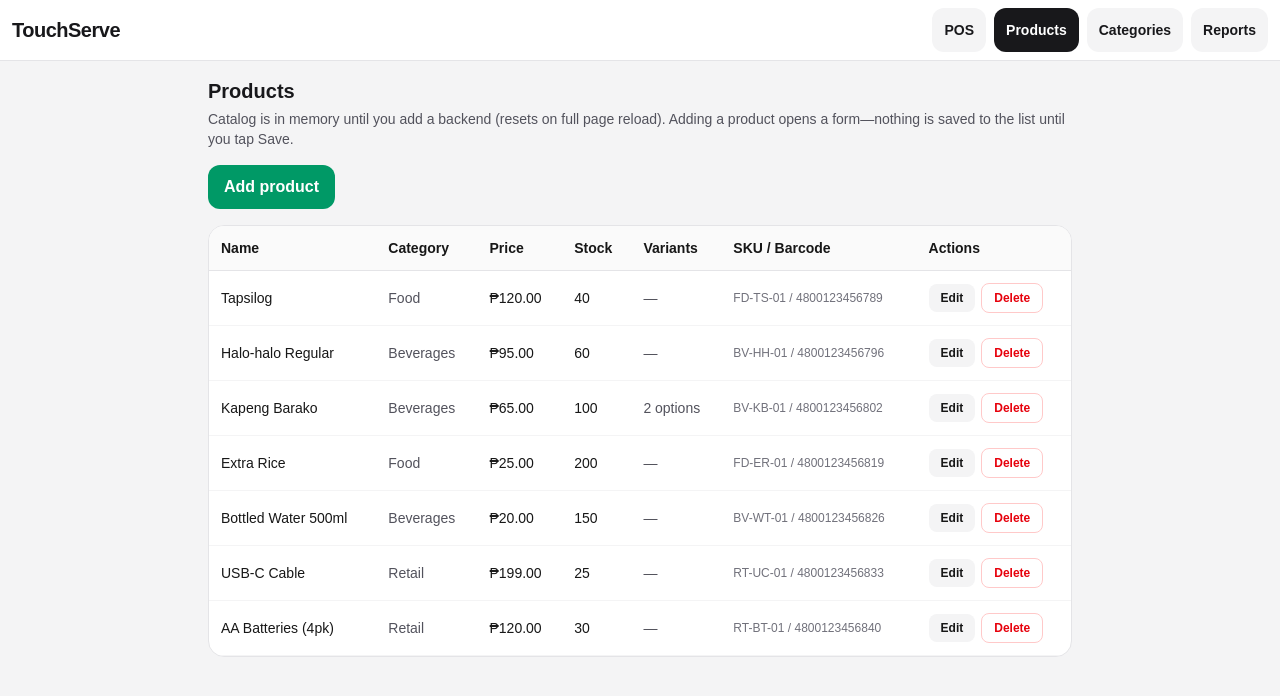
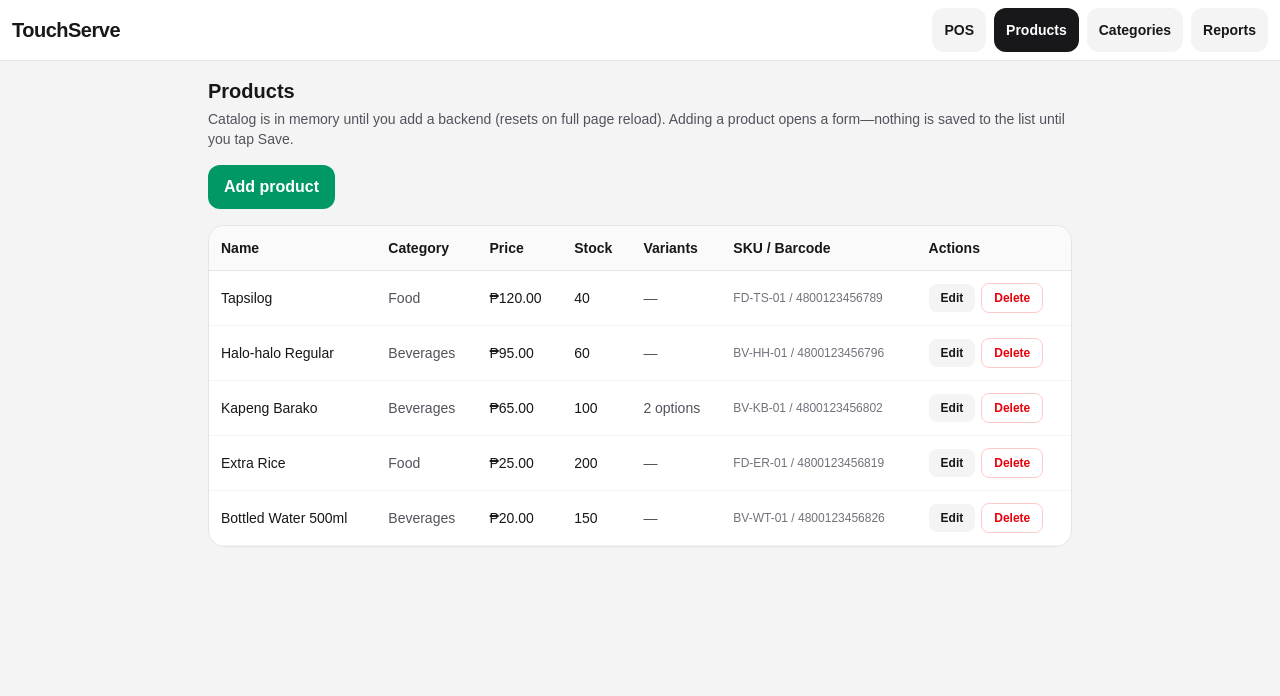
Before and after one commit to simpleplant999/pos, a Next.js app: page /admin/products in a window 1280 px wide. Shown: the top 696 px of the page. Built offline with nearby package versions, Linux system fonts and the light colour scheme.

Commit message:
removed unnecessary test date

```diff
--- a/src/data/sampleData.ts
+++ b/src/data/sampleData.ts
@@ -63,27 +63,7 @@ export const SAMPLE_PRODUCTS: Product[] = [
     stock: 150,
     imageUrl:
       "https://images.unsplash.com/photo-1548839140-29a749e1cf4d?w=400&h=400&fit=crop",
-  },
-  {
-    id: "p-charger",
-    name: "USB-C Cable",
-    categoryId: "cat-retail",
-    price: 199,
-    barcode: "4800123456833",
-    sku: "RT-UC-01",
-    stock: 25,
-    imageUrl:
-      "https://images.unsplash.com/photo-1583863788442-2413e6632633?w=400&h=400&fit=crop",
-  },
-  {
-    id: "p-battery",
-    name: "AA Batteries (4pk)",
-    categoryId: "cat-retail",
-    price: 120,
-    barcode: "4800123456840",
-    sku: "RT-BT-01",
-    stock: 30,
-  },
+  }
 ];
 
 export const VAT_RATE = 0.12;
```
